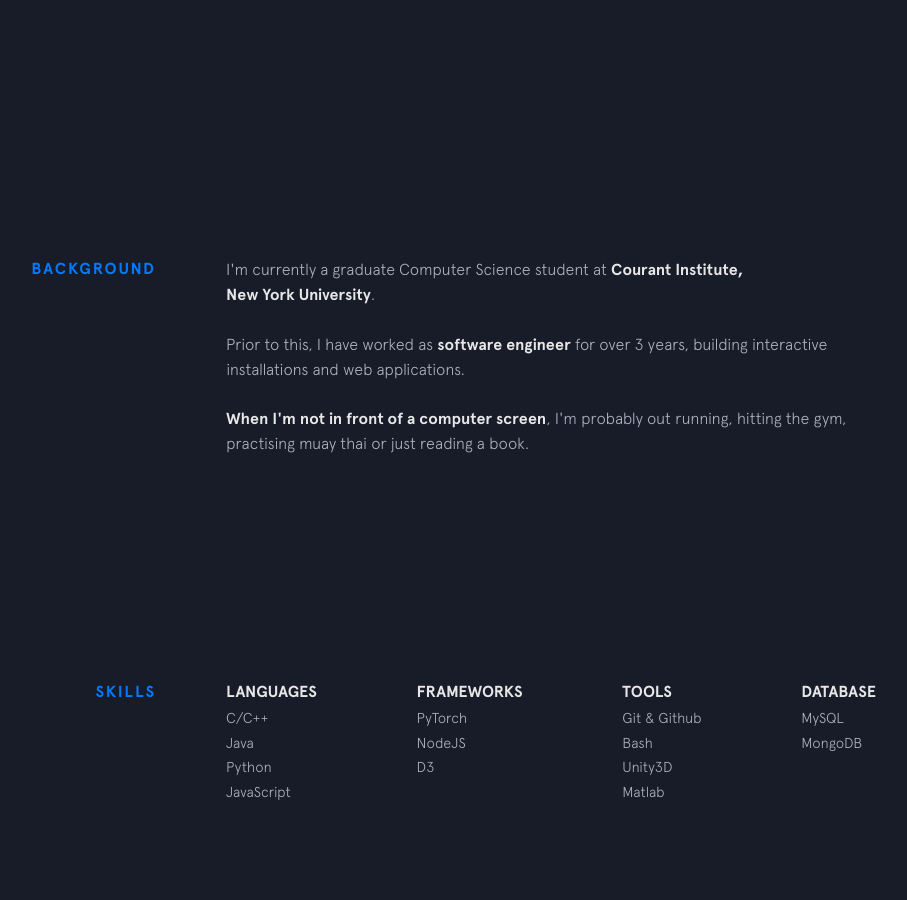
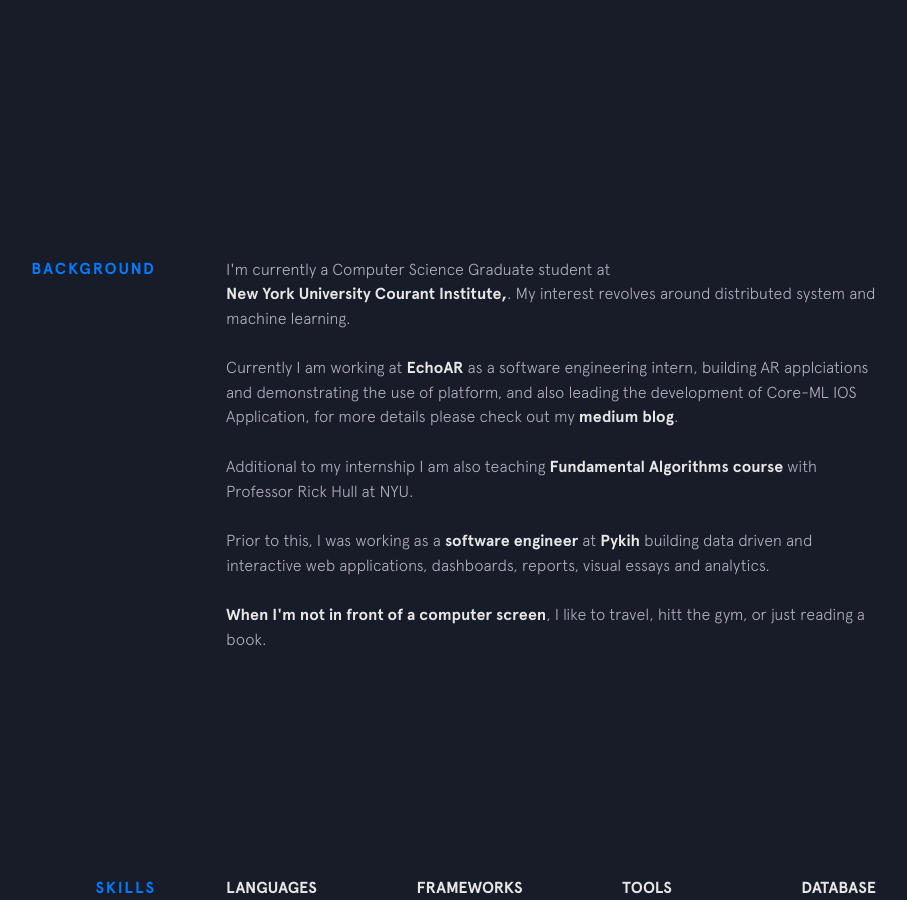
Before and after one commit to mohitnihalani/mohitnihalani.github.io, a Jekyll site: the page built from index.html, in a window 1280 px wide and 900 px high, scrolled down 743 px. Shown: the whole window, without its empty margins (224-1131 px from the left). Built offline with Jekyll 4.4.1, drawn with Linux system fonts in a browser that asks for light colours; nearby versions of some CDN libraries; some of the changed text lies outside the part shown.

Commit message:
Updated background section

```diff
--- a/_data/education.yml
+++ b/_data/education.yml
@@ -1,4 +1,4 @@
-- company: New York University, Courant Institute of Mathematic Science, NY
+- company: New York University, Courant Institute of Mathematical Science, NY
   url: https://cs.nyu.edu/
   time: September 2019 - Expected May 2021
   position: MS in Computer Science
--- a/_includes/background.html
+++ b/_includes/background.html
@@ -2,17 +2,21 @@
   <div class="section__title">Background</div>
   <div class="section__content">
     <p>
-      I'm currently a graduate Computer Science student at <a class="underline-link" href="https://cs.nyu.edu/" target="_blank">Courant Institute, </a> <a class="underline-link" href="https://cs.nyu.edu/" target="_blank">New York University</a>.
-
+      I'm currently a Computer Science Graduate student at <a class="underline-link" href="https://cs.nyu.edu/" target="_blank">New York University Courant Institute, </a>. My interest revolves around distributed system and machine learning.
     </p>
 
     <p>
-      Prior to this, I have worked as <strong>software engineer</strong> for over 3 years, building interactive installations and web applications.
+      Currently I am working at <a class="underline-link" href="https://www.echoar.xyz/" target="_blank"> EchoAR </a> as a software engineering intern, building AR applciations and demonstrating the use of platform, and also leading the development of Core-ML IOS Application, for more details please check out my <a class="underline-link" href="https://medium.com/dev-genius/foreground-background-separation-using-core-ml-82efbe7e7fc8" target="_blank">medium blog</a>.
+    </p>
+    <p>
+      Additional to my internship I am also teaching <strong> Fundamental Algorithms course </strong> with Professor Rick Hull at NYU.
+    </p>
+    <p>
+      Prior to this, I was working as a <strong>software engineer</strong> at <a class="underline-link" href="https://pykih.com/" target="_blank">Pykih</a> building data driven and interactive web applications, dashboards, reports, visual essays and analytics.
     </p>
 
     <p>
-      <strong>When I'm not in front of a computer screen</strong>, I'm probably out running, hitting the gym, practising muay thai
-      or just reading a book.
+      <strong>When I'm not in front of a computer screen</strong>, I like to travel, hitt the gym, or just reading a book.
     </p>
 
     <!-- {% include employment-status.html %} -->
```
